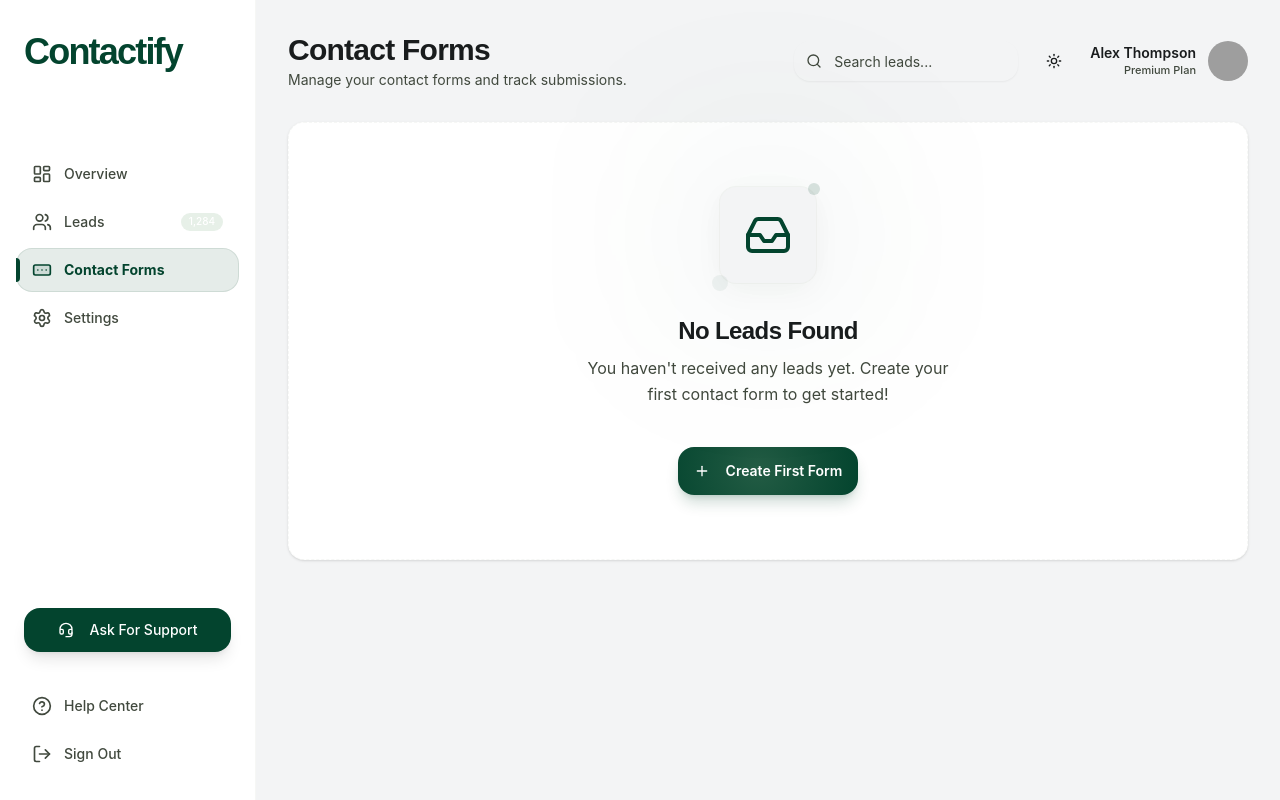
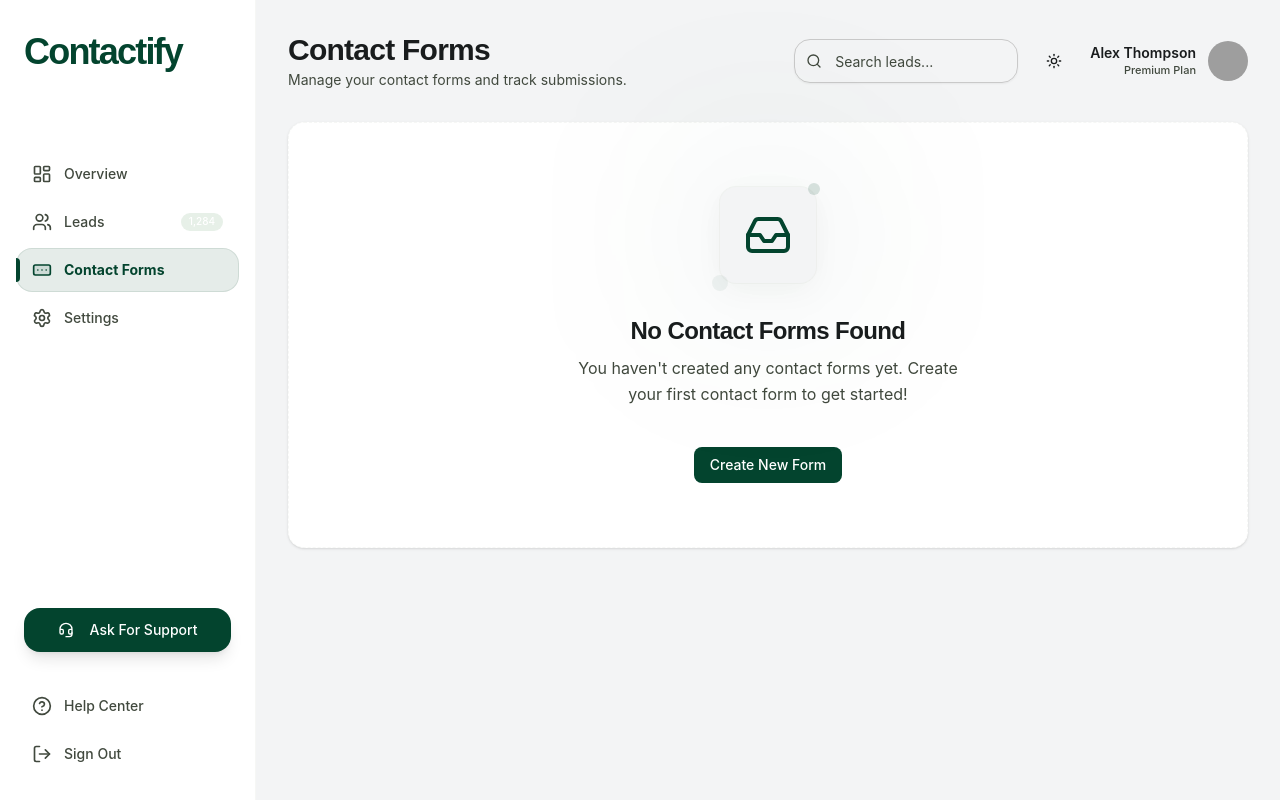
Before and after one commit to Emoncr/contactify-frontend, a Next.js app: page /contact-forms in a window 1280 px wide. Built offline with nearby package versions, Linux system fonts and the light colour scheme; grey boxes are pictures that could not be loaded.

Commit message:
feat: implement internal modal logic in EmptyDataState and refine dashboard UI

```diff
--- a/package.json
+++ b/package.json
@@ -11,6 +11,7 @@
   },
   "dependencies": {
     "@base-ui/react": "^1.4.1",
+    "@hookform/resolvers": "^5.2.2",
     "@tanstack/react-query": "^5.99.2",
     "class-variance-authority": "^0.7.1",
     "clsx": "^2.1.1",
--- a/src/app/(dashboard)/contact-forms/page.tsx
+++ b/src/app/(dashboard)/contact-forms/page.tsx
@@ -1,54 +1,14 @@
 import { DashboardHeader } from "@/components/dashboard/shared/DashboardHeader";
-import EmptyDataState from "@/components/dashboard/shared/EmptyDataState";
-import { Button } from "@/components/ui/button";
-import { useModalStore } from "@/store/useModalStore";
-import { Inbox, Plus } from "lucide-react";
-import React from "react";
+import ContactForm from "@/pages/dashboard-pages/ContactForm";
 
 const ContactFormsPage = () => {
-  const { openModal, closeModal } = useModalStore();
-
   return (
     <>
       <DashboardHeader
         title="Contact Forms"
         description="Manage your contact forms and track submissions."
       />
-      <div className="mt-8">
-        <EmptyDataState
-          icon={<Inbox />}
-          title="No Leads Found"
-          description="You haven't received any leads yet. Create your first contact form to get started!"
-          action={
-            <Button
-              size="lg"
-              className="signature-gradient shadow-primary/20 hover:shadow-primary/30 h-12 rounded-xl px-8 font-semibold text-white shadow-lg transition-all hover:shadow-xl"
-              onClick={() => {
-                openModal({
-                  title: "Create New Contact Form",
-                  description: "Fill in the details below to create a new form.",
-                  content: (
-                    <div className="space-y-4 py-4">
-                      <div className="bg-muted border-border flex h-32 w-full animate-pulse items-center justify-center rounded-lg border border-dashed">
-                        <p className="text-muted-foreground text-sm">Form builder coming soon...</p>
-                      </div>
-                      <div className="flex justify-end gap-3">
-                        <Button variant="outline" onClick={closeModal}>
-                          Cancel
-                        </Button>
-                        <Button>Create Form</Button>
-                      </div>
-                    </div>
-                  ),
-                });
-              }}
-            >
-              <Plus className="mr-2 h-5 w-5" />
-              Create First Form
-            </Button>
-          }
-        />
-      </div>
+      <ContactForm />
     </>
   );
 };
--- a/src/app/globals.css
+++ b/src/app/globals.css
@@ -100,7 +100,7 @@
   --accent-foreground: #03442e;
   --destructive: #ba1a1a;
   --border: rgba(192, 201, 187, 0.15);
-  --input: #f3f4f5;
+  --input: #c9c9c9;
   --ring: #03442e;
   --radius: 0.75rem;
 }
--- a/src/components/dashboard/shared/DashboardHeader.tsx
+++ b/src/components/dashboard/shared/DashboardHeader.tsx
@@ -22,7 +22,7 @@ export function DashboardHeader({ title, description }: DashboardHeaderProps) {
             aria-hidden="true"
           />
           <Input
-            className="bg-muted h-10 w-full rounded-xl border-0 pl-10 text-sm shadow-none"
+            className="bg-muted border-input h-11 w-full rounded-xl pl-10 text-sm shadow-none"
             placeholder="Search leads..."
             aria-label="Search leads"
           />
--- a/src/components/dashboard/shared/EmptyDataState.tsx
+++ b/src/components/dashboard/shared/EmptyDataState.tsx
@@ -5,6 +5,7 @@ import { motion } from "motion/react";
 import { Inbox } from "lucide-react";
 import { Card, CardContent } from "@/components/ui/card";
 import { cn } from "@/lib/utils";
+import { useModalStore } from "@/store/useModalStore";
 
 interface EmptyDataStateProps {
   /**
@@ -27,13 +28,29 @@ interface EmptyDataStateProps {
    * Additional class names for the container.
    */
   className?: string;
+
+  actionModal?: React.ReactNode;
+  modalTitle?: string;
+  modalDescription?: string;
+  modalContent?: React.ReactNode;
 }
 
 /**
  * A reusable empty data state component built using Shadcn UI primitives.
  * Features smooth motion animations and follows the project's design system.
  */
-const EmptyDataState = ({ icon, title, description, action, className }: EmptyDataStateProps) => {
+const EmptyDataState = ({
+  icon,
+  title,
+  description,
+  action,
+  className,
+  actionModal,
+  modalTitle,
+  modalDescription,
+  modalContent,
+}: EmptyDataStateProps) => {
+  const { openModal } = useModalStore();
   return (
     <motion.div
       initial={{ opacity: 0, y: 20 }}
@@ -92,6 +109,28 @@ const EmptyDataState = ({ icon, title, description, action, className }: EmptyDa
               {action}
             </motion.div>
           )}
+
+          {actionModal && (
+            <motion.div
+              initial={{ opacity: 0, scale: 0.95 }}
+              animate={{ opacity: 1, scale: 1 }}
+              transition={{ delay: 0.3, duration: 0.4 }}
+              whileHover={{ scale: 1.02 }}
+              whileTap={{ scale: 0.98 }}
+              className="mt-10"
+              onClick={() => {
+                if (modalContent) {
+                  openModal({
+                    title: modalTitle,
+                    description: modalDescription,
+                    content: modalContent,
+                  });
+                }
+              }}
+            >
+              {actionModal}
+            </motion.div>
+          )}
         </CardContent>
       </Card>
     </motion.div>
--- /dev/null
+++ b/src/components/ui/form.tsx
@@ -0,0 +1,152 @@
+"use client";
+
+import * as React from "react";
+import type { Label as LabelPrimitive } from "radix-ui";
+import { Slot } from "radix-ui";
+import {
+  Controller,
+  FormProvider,
+  useFormContext,
+  useFormState,
+  type ControllerProps,
+  type FieldPath,
+  type FieldValues,
+} from "react-hook-form";
+
+import { cn } from "@/lib/utils";
+import { Label } from "@/components/ui/label";
+
+const Form = FormProvider;
+
+type FormFieldContextValue<
+  TFieldValues extends FieldValues = FieldValues,
+  TName extends FieldPath<TFieldValues> = FieldPath<TFieldValues>,
+> = {
+  name: TName;
+};
+
+const FormFieldContext = React.createContext<FormFieldContextValue>({} as FormFieldContextValue);
+
+const FormField = <
+  TFieldValues extends FieldValues = FieldValues,
+  TName extends FieldPath<TFieldValues> = FieldPath<TFieldValues>,
+>({
+  ...props
+}: ControllerProps<TFieldValues, TName>) => {
+  return (
+    <FormFieldContext.Provider value={{ name: props.name }}>
+      <Controller {...props} />
+    </FormFieldContext.Provider>
+  );
+};
+
+const useFormField = () => {
+  const fieldContext = React.useContext(FormFieldContext);
+  const itemContext = React.useContext(FormItemContext);
+  const { getFieldState } = useFormContext();
+  const formState = useFormState({ name: fieldContext.name });
+  const fieldState = getFieldState(fieldContext.name, formState);
+
+  if (!fieldContext) {
+    throw new Error("useFormField should be used within <FormField>");
+  }
+
+  const { id } = itemContext;
+
+  return {
+    id,
+    name: fieldContext.name,
+    formItemId: `${id}-form-item`,
+    formDescriptionId: `${id}-form-item-description`,
+    formMessageId: `${id}-form-item-message`,
+    ...fieldState,
+  };
+};
+
+type FormItemContextValue = {
+  id: string;
+};
+
+const FormItemContext = React.createContext<FormItemContextValue>({} as FormItemContextValue);
+
+function FormItem({ className, ...props }: React.ComponentProps<"div">) {
+  const id = React.useId();
+
+  return (
+    <FormItemContext.Provider value={{ id }}>
+      <div data-slot="form-item" className={cn("grid gap-2", className)} {...props} />
+    </FormItemContext.Provider>
+  );
+}
+
+function FormLabel({ className, ...props }: React.ComponentProps<typeof LabelPrimitive.Root>) {
+  const { error, formItemId } = useFormField();
+
+  return (
+    <Label
+      data-slot="form-label"
+      data-error={!!error}
+      className={cn("data-[error=true]:text-destructive", className)}
+      htmlFor={formItemId}
+      {...props}
+    />
+  );
+}
+
+function FormControl({ ...props }: React.ComponentProps<typeof Slot.Root>) {
+  const { error, formItemId, formDescriptionId, formMessageId } = useFormField();
+
+  return (
+    <Slot.Root
+      data-slot="form-control"
+      id={formItemId}
+      aria-describedby={!error ? `${formDescriptionId}` : `${formDescriptionId} ${formMessageId}`}
+      aria-invalid={!!error}
+      {...props}
+    />
+  );
+}
+
+function FormDescription({ className, ...props }: React.ComponentProps<"p">) {
+  const { formDescriptionId } = useFormField();
+
+  return (
+    <p
+      data-slot="form-description"
+      id={formDescriptionId}
+      className={cn("text-muted-foreground text-sm", className)}
+      {...props}
+    />
+  );
+}
+
+function FormMessage({ className, ...props }: React.ComponentProps<"p">) {
+  const { error, formMessageId } = useFormField();
+  const body = error ? String(error?.message ?? "") : props.children;
+
+  if (!body) {
+    return null;
+  }
+
+  return (
+    <p
+      data-slot="form-message"
+      id={formMessageId}
+      className={cn("text-destructive text-sm", className)}
+      {...props}
+    >
+      {body}
+    </p>
+  );
+}
+
+export {
+  useFormField,
+  Form,
+  FormItem,
+  FormLabel,
+  FormControl,
+  FormDescription,
+  FormMessage,
+  FormField,
+};
--- /dev/null
+++ b/src/components/ui/label.tsx
@@ -0,0 +1,21 @@
+"use client";
+
+import * as React from "react";
+import { Label as LabelPrimitive } from "radix-ui";
+
+import { cn } from "@/lib/utils";
+
+function Label({ className, ...props }: React.ComponentProps<typeof LabelPrimitive.Root>) {
+  return (
+    <LabelPrimitive.Root
+      data-slot="label"
+      className={cn(
+        "flex items-center gap-2 text-sm leading-none font-medium select-none group-data-[disabled=true]:pointer-events-none group-data-[disabled=true]:opacity-50 peer-disabled:cursor-not-allowed peer-disabled:opacity-50",
+        className
+      )}
+      {...props}
+    />
+  );
+}
+
+export { Label };
--- /dev/null
+++ b/src/components/ui/textarea.tsx
@@ -0,0 +1,18 @@
+import * as React from "react";
+
+import { cn } from "@/lib/utils";
+
+function Textarea({ className, ...props }: React.ComponentProps<"textarea">) {
+  return (
+    <textarea
+      data-slot="textarea"
+      className={cn(
+        "border-input placeholder:text-muted-foreground focus-visible:border-ring focus-visible:ring-ring/50 aria-invalid:border-destructive aria-invalid:ring-destructive/20 dark:bg-input/30 dark:aria-invalid:ring-destructive/40 flex field-sizing-content min-h-16 w-full rounded-md border bg-transparent px-3 py-2 text-base shadow-xs transition-[color,box-shadow] outline-none focus-visible:ring-[3px] disabled:cursor-not-allowed disabled:opacity-50 md:text-sm",
+        className
+      )}
+      {...props}
+    />
+  );
+}
+
+export { Textarea };
--- /dev/null
+++ b/src/pages/dashboard-pages/ContactForm.tsx
@@ -0,0 +1,26 @@
+import { DashboardHeader } from "@/components/dashboard/shared/DashboardHeader";
+import EmptyDataState from "@/components/dashboard/shared/EmptyDataState";
+import { Button } from "@/components/ui/button";
+import { useModalStore } from "@/store/useModalStore";
+import { Inbox, Plus } from "lucide-react";
+import React from "react";
+import CreateContactForm from "./components/CreateContactForm";
+
+const ContactForm = () => {
+  return (
+    <>
+      <div className="mt-8">
+        <EmptyDataState
+          icon={<Inbox />}
+          title="No Contact Forms Found"
+          description="You haven't created any contact forms yet. Create your first contact form to get started!"
+          actionModal={<Button>Create New Form</Button>}
+          modalTitle="Create New Form"
+          modalContent={<CreateContactForm />}
+        />
+      </div>
+    </>
+  );
+};
+
+export default ContactForm;
--- /dev/null
+++ b/src/pages/dashboard-pages/components/CreateContactForm.tsx
@@ -0,0 +1,5 @@
+const CreateContactForm = () => {
+  return <div>CreateContactForm</div>;
+};
+
+export default CreateContactForm;
```
Also changed, not shown: 1 other file (tests, documents, lock files or other folders).
